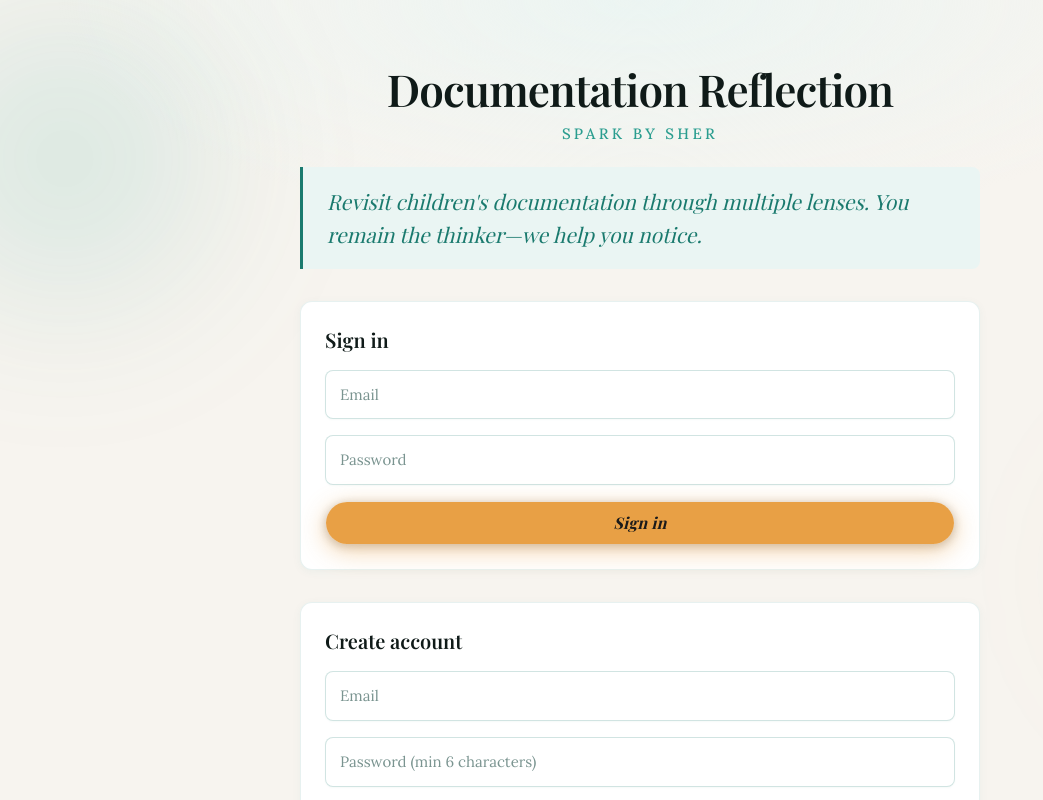
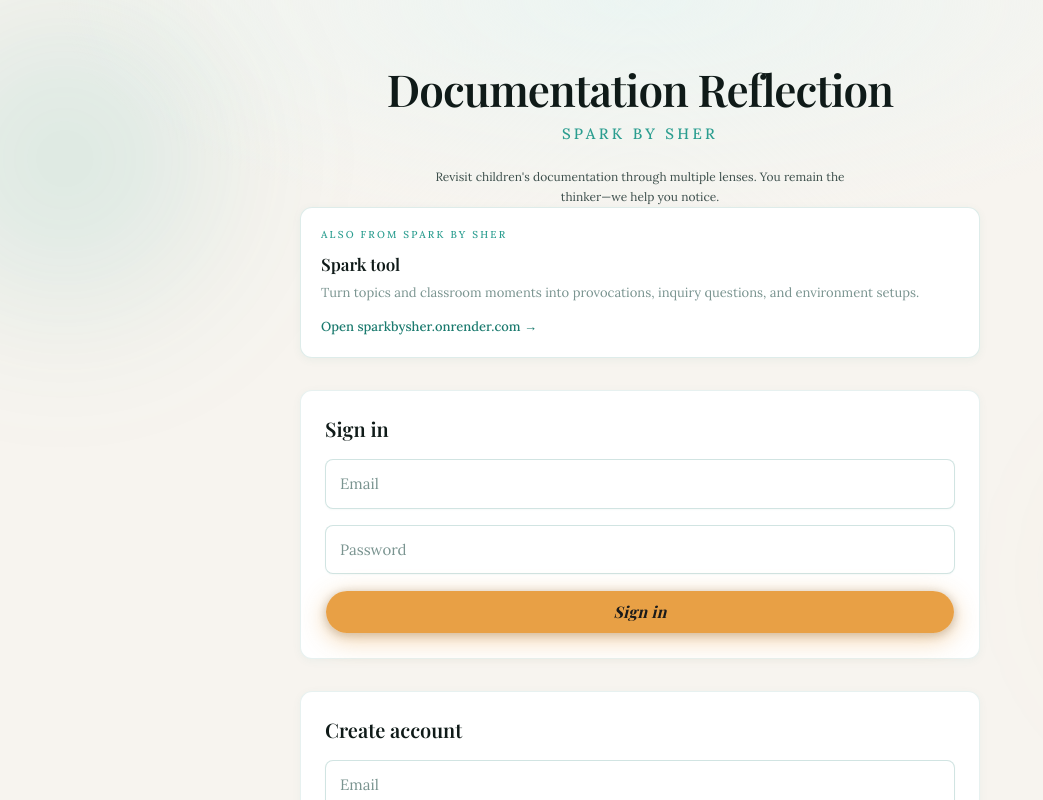
Before and after one commit to sherlinlee/reflection-companion, a Next.js app: page /login in a window 1280 px wide. Shown: the top 800 px of the page, without its empty margins (0-1043 px from the left). Built offline with nearby package versions, Linux system fonts and the light colour scheme.

Commit message:
Smaller login tagline and add Spark tool link card.

```diff
--- a/src/app/globals.css
+++ b/src/app/globals.css
@@ -170,6 +170,87 @@
   color: var(--spark-teal);
   line-height: 1.55;
   text-align: left;
+}
+
+/* Login tagline — half pull-quote size, Lora, not italic (easier to read) */
+.spark-tagline {
+  margin: 0 auto;
+  max-width: 28rem;
+  padding: 0 0.5rem;
+  font-family: var(--font-sans), Georgia, serif;
+  font-size: clamp(0.6875rem, 1.75vw, 0.75rem);
+  font-style: normal;
+  font-weight: 400;
+  line-height: 1.65;
+  color: var(--spark-text);
+  text-align: center;
+}
+
+.spark-tool-card {
+  display: flex;
+  flex-direction: column;
+  gap: 0.5rem;
+  border-radius: 0.75rem;
+  border: 1px solid rgba(26, 122, 110, 0.14);
+  background: var(--spark-white);
+  padding: 1.125rem 1.25rem;
+  text-align: left;
+  text-decoration: none;
+  color: inherit;
+  box-shadow: 0 2px 10px rgba(26, 122, 110, 0.06);
+  transition:
+    transform 0.25s cubic-bezier(0.22, 1, 0.36, 1),
+    box-shadow 0.25s ease,
+    border-color 0.25s ease;
+}
+
+.spark-tool-card:hover {
+  transform: translateY(-2px);
+  border-color: rgba(42, 157, 143, 0.3);
+  box-shadow: 0 10px 28px rgba(26, 122, 110, 0.12);
+}
+
+.spark-tool-card-label {
+  font-size: 10px;
+  font-weight: 500;
+  letter-spacing: 0.22em;
+  text-transform: uppercase;
+  color: var(--spark-teal-mid);
+}
+
+.spark-tool-card-title {
+  font-family: var(--font-heading), Georgia, serif;
+  font-size: 1.0625rem;
+  font-weight: 600;
+  line-height: 1.3;
+  color: var(--spark-dark);
+}
+
+.spark-tool-card-desc {
+  font-size: 0.8125rem;
+  line-height: 1.55;
+  color: var(--spark-muted);
+}
+
+.spark-tool-card-link {
+  margin-top: 0.25rem;
+  font-size: 0.8125rem;
+  font-weight: 500;
+  color: var(--spark-teal);
+  transition: color 0.2s ease;
+}
+
+.spark-tool-card:hover .spark-tool-card-link {
+  color: var(--spark-teal-mid);
+}
+
+.spark-tool-card:hover .spark-tool-card-arrow {
+  transform: translateX(4px);
+}
+
+.spark-tool-card-arrow {
+  display: inline-block;
+  transition: transform 0.25s cubic-bezier(0.22, 1, 0.36, 1);
 }
 
 .spark-claim-banner {
--- a/src/components/login-form.tsx
+++ b/src/components/login-form.tsx
@@ -9,8 +9,9 @@
   cardClass,
   fieldClass,
   pageEnterClass,
-  pullQuoteClass,
+  sparkToolCardClass,
   staggerClass,
+  taglineClass,
 } from "@/lib/ui-classes";
 
 export function LoginForm() {
@@ -39,10 +40,30 @@
           <div className="flex justify-center">
             <BrandMark variant="login" />
           </div>
-          <p className={pullQuoteClass}>
+          <p className={taglineClass}>
             Revisit children&apos;s documentation through multiple lenses. You
             remain the thinker—we help you notice.
           </p>
+
+          <a
+            href="https://sparkbysher.onrender.com"
+            className={sparkToolCardClass}
+            target="_blank"
+            rel="noopener noreferrer"
+          >
+            <span className="spark-tool-card-label">Also from Spark by Sher</span>
+            <span className="spark-tool-card-title">Spark tool</span>
+            <span className="spark-tool-card-desc">
+              Turn topics and classroom moments into provocations, inquiry
+              questions, and environment setups.
+            </span>
+            <span className="spark-tool-card-link">
+              Open sparkbysher.onrender.com{" "}
+              <span className="spark-tool-card-arrow" aria-hidden>
+                →
+              </span>
+            </span>
+          </a>
         </div>
 
         {error && (
--- a/src/lib/ui-classes.ts
+++ b/src/lib/ui-classes.ts
@@ -29,6 +29,11 @@
 /** Matches .pull-quote on sparkbysher.com */
 export const pullQuoteClass = "spark-pull-quote";
 
+/** Login intro — small, readable body text */
+export const taglineClass = "spark-tagline";
+
+export const sparkToolCardClass = "spark-tool-card";
+
 export const claimBannerClass = "spark-claim-banner";
 
 export const navLinkClass =
```
